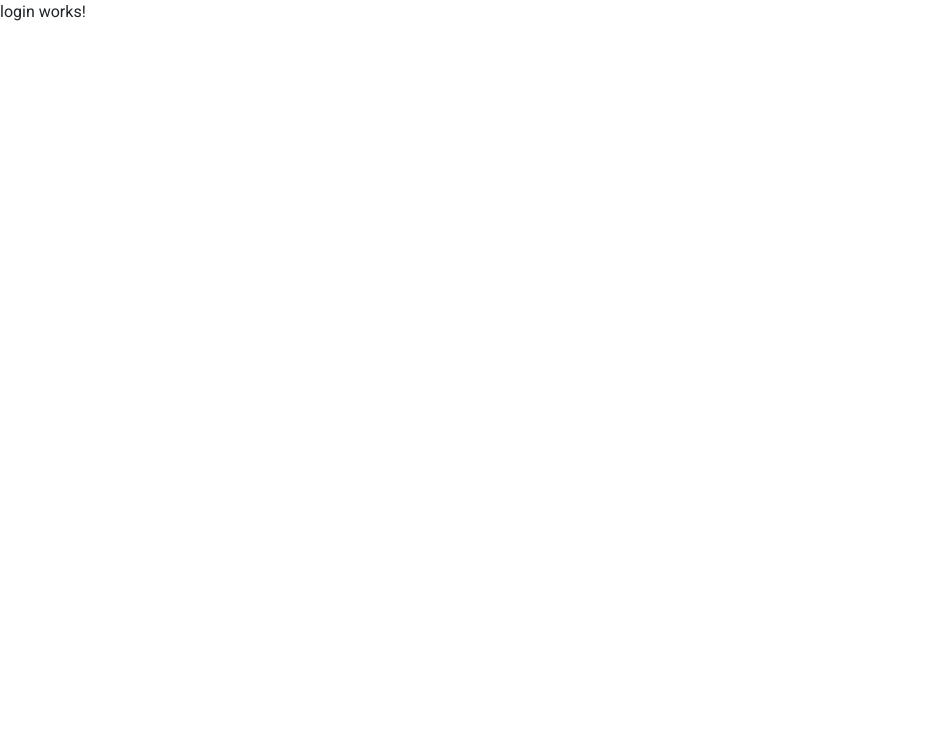
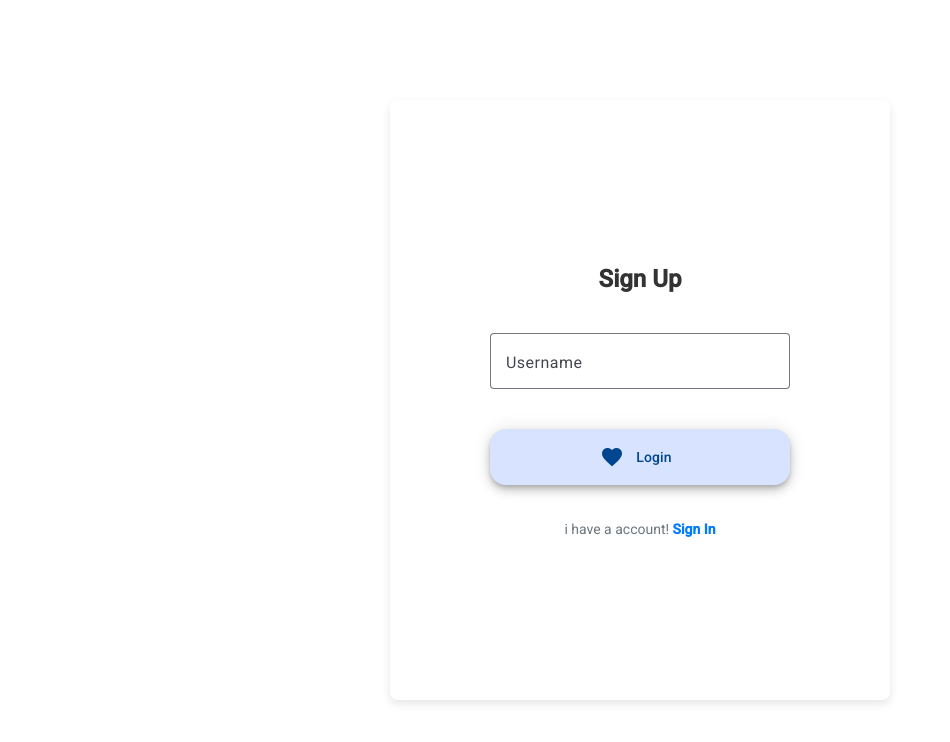
Before and after one commit to zccott/passkeyLogin, an Angular app: page /login in a window 1280 px wide. Shown: the top 742 px of the page, without its empty margins (0-950 px from the left). Built offline with nearby package versions, Linux system fonts and the light colour scheme.

Commit message:
login and sign up design

```diff
--- a/angular.json
+++ b/angular.json
@@ -33,7 +33,6 @@
             ],
             "styles": [
               "@angular/material/prebuilt-themes/azure-blue.css",
-              "node_modules/bootstrap/dist/css/bootstrap.min.css",
               "src/styles.scss"
             ],
             "scripts": []
--- a/src/app/components/login/login.component.html
+++ b/src/app/components/login/login.component.html
@@ -1 +1,40 @@
-<p>login works!</p>
+<div class="container">
+  @if(isSignUp){
+  <div class="innerContainer">
+    <h1>Sign Up</h1>
+      <mat-form-field appearance="outline" hideRequiredMarker>
+        <mat-label>Username</mat-label>
+        <input matInput placeholder="zccott" [formControl]="username" />
+        @if(username.touched && username.touched){
+        <mat-error> Username is required. </mat-error>
+        } @else if (username.touched &&username.hasError('minlength')) {
+        <mat-error> At least 3 characters. </mat-error>
+        }
+      </mat-form-field>
+    <button class="login-btn" mat-fab extended (click)="onLogin()">
+      <mat-icon>favorite</mat-icon>
+      Login
+    </button>
+    <p>i have a account! <a (click)="onTabSwitch()">Sign In</a></p>
+  </div>
+  } @else {
+
+  <div class="innerContainer">
+    <h1>Login</h1>
+      <mat-form-field appearance="outline" hideRequiredMarker>
+        <mat-label>Username</mat-label>
+        <input matInput placeholder="zccott" [formControl]="username" />
+        @if(username.touched && username.touched){
+        <mat-error> Username is required. </mat-error>
+        } @else if (username.touched &&username.hasError('minlength')) {
+        <mat-error> At least 3 characters. </mat-error>
+        }
+      </mat-form-field>
+    <button class="login-btn" mat-fab extended (click)="onLogin()">
+      <mat-icon>favorite</mat-icon>
+      Login
+    </button>
+    <p>don't have a account? <a (click)="onTabSwitch()">Register</a></p>
+  </div>
+  }
+</div>
--- a/src/app/components/login/login.component.scss
+++ b/src/app/components/login/login.component.scss
@@ -0,0 +1,61 @@
+@import url('https://fonts.googleapis.com/css2?family=Roboto:wght@400;500&display=swap');
+@import url('https://fonts.googleapis.com/icon?family=Material+Icons');
+
+.container {
+  padding: 40px 30px;
+  border-radius: 8px;
+  box-shadow: 0 4px 10px rgba(0, 0, 0, 0.1);
+  width: 400px;
+  height: 500px;
+  padding: 50px;
+  display: flex;
+  flex-direction: column;
+  align-items: center;
+  justify-content: center;
+  gap: 10px;
+}
+.innerContainer{
+  width: 100%;
+  display: flex;
+  flex-direction: column;
+  align-items: center;
+  gap: 20px;
+
+}
+
+h1 {
+  font-size: 24px;
+  margin-bottom: 20px;
+  color: #333;
+}
+
+.row {
+  display: flex;
+  flex-direction: column;
+  margin-bottom: 20px;
+  text-align: left;
+}
+
+
+.login-btn, mat-form-field{
+  width: 300px;
+}
+
+p {
+  font-size: 14px;
+  color: #6c757d; /* Subtle gray color for the text */
+  margin-top: 16px;
+  text-align: center; /* Center-align the text */
+}
+
+p a {
+  color: #007bff; /* Blue color for the link */
+  text-decoration: none; /* Remove underline */
+  font-weight: bold; /* Make the link bold */
+  transition: color 0.3s ease; /* Smooth transition for hover effect */
+}
+
+p a:hover {
+  color: #0056b3; /* Darker blue on hover */
+  text-decoration: underline; /* Add underline on hover */
+}
--- a/src/app/components/login/login.component.ts
+++ b/src/app/components/login/login.component.ts
@@ -1,11 +1,37 @@
 import { Component } from '@angular/core';
+import { MeterialModule } from '../../../Meterial.Module';
+import { FormControl, ReactiveFormsModule, Validators } from '@angular/forms';
+import { CommonModule } from '@angular/common';
 
 @Component({
   selector: 'app-login',
-  imports: [],
+  imports: [MeterialModule, ReactiveFormsModule, CommonModule],
   templateUrl: './login.component.html',
   styleUrl: './login.component.scss'
 })
 export class LoginComponent {
 
+  isSignUp: boolean = true;
+
+  readonly username = new FormControl('',{
+    validators : [
+      Validators.required,
+      Validators.minLength(3),
+    ]
+  });
+
+
+  onLogin(){
+    this.username.markAsTouched();
+
+    if (this.username.valid) {
+      console.log('No errors. Form is valid!');
+      console.log('Username:', this.username.value);
+    }
+  }
+
+  onTabSwitch(){
+    this.isSignUp = !this.isSignUp;
+    this.username.reset();
+  }
 }
--- a/src/styles.scss
+++ b/src/styles.scss
@@ -1,4 +1,12 @@
-/* You can add global styles to this file, and also import other style files */
 
-html, body { height: 100%; }
-body { margin: 0; font-family: Roboto, "Helvetica Neue", sans-serif; }
+  body {
+    font-family: 'Roboto', sans-serif;
+    color: #3a3c47;
+    margin: 0;
+    display: flex;
+    justify-content: center;
+    align-items: center;
+    height: 100dvh;
+    width: 100dvw;
+    overflow: hidden;
+  }
```
